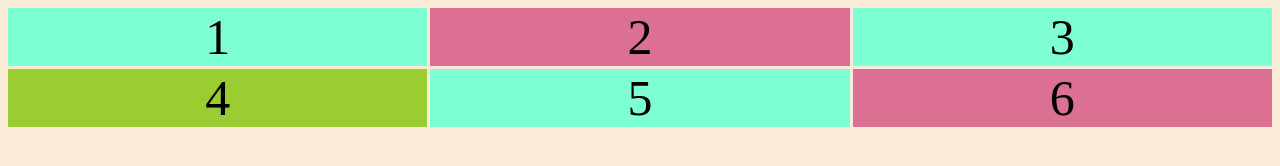
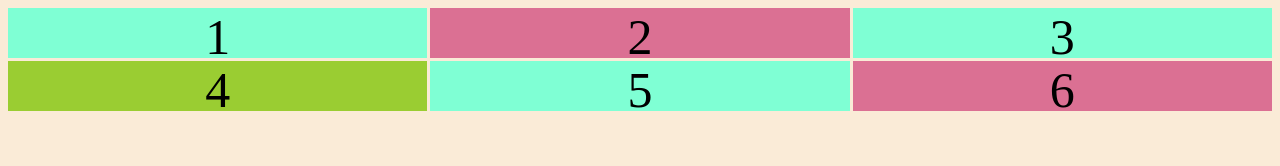
Before and after one commit to HarikaPenukonda/css-grids-tutorial, a plain HTML site: page src/Fractions-units-repeat/index.html in a window 1280 px wide. Drawn offline with Linux system fonts and the light colour scheme.

Commit message:
repeat rows and cols

```diff
--- a/src/Fractions-units-repeat/style.css
+++ b/src/Fractions-units-repeat/style.css
@@ -31,7 +31,8 @@ we use repeat(amount of row/cols, value(ht/wdt))
 */
 .container{
     display: grid;
-    grid-template-columns: repeat(3, 1fr);
-    grid-template-rows: repeat(2 50px) ;
+    /* grid-template-columns: repeat(3, 1fr);
+    grid-template-rows: repeat(2 50px) ; */
+    grid-template: repeat(2, 50px) / repeat(3, 1fr);
     grid-gap: 3px
 }
```
